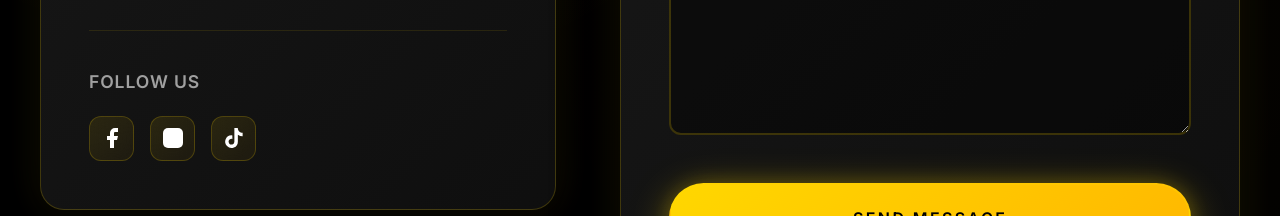
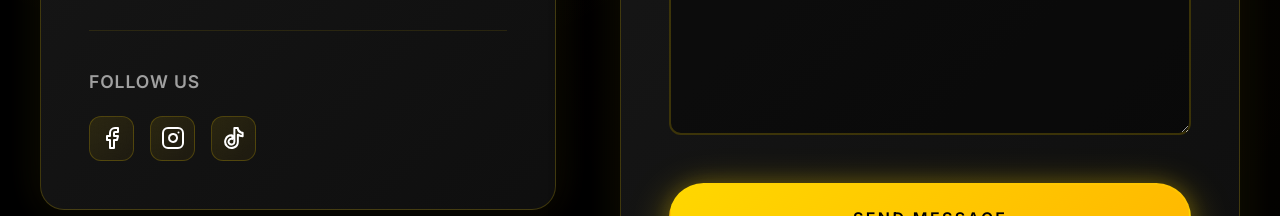
Before and after one commit to Ali139456/AromaTales, a React (Vite) app: page /contact in a window 1280 px wide. Shown: the part 960-1176 px from the top of the page. Built offline with nearby package versions, Linux system fonts and the light colour scheme; no server answers.

Commit message:
Update contact form social media icons to stroke-based design

```diff
--- a/src/components/Contact.jsx
+++ b/src/components/Contact.jsx
@@ -108,7 +108,7 @@
                     aria-label="Facebook"
                     className="social-link"
                   >
-                    <svg width="24" height="24" viewBox="0 0 24 24" fill="currentColor">
+                    <svg width="24" height="24" viewBox="0 0 24 24" fill="none" stroke="currentColor" strokeWidth="2" strokeLinecap="round" strokeLinejoin="round">
                       <path d="M18 2h-3a5 5 0 0 0-5 5v3H7v4h3v8h4v-8h3l1-4h-4V7a1 1 0 0 1 1-1h3z"></path>
                     </svg>
                   </a>
@@ -119,7 +119,7 @@
                     aria-label="Instagram"
                     className="social-link"
                   >
-                    <svg width="24" height="24" viewBox="0 0 24 24" fill="currentColor">
+                    <svg width="24" height="24" viewBox="0 0 24 24" fill="none" stroke="currentColor" strokeWidth="2" strokeLinecap="round" strokeLinejoin="round">
                       <rect x="2" y="2" width="20" height="20" rx="5" ry="5"></rect>
                       <path d="M16 11.37A4 4 0 1 1 12.63 8 4 4 0 0 1 16 11.37z"></path>
                       <line x1="17.5" y1="6.5" x2="17.51" y2="6.5"></line>
@@ -132,7 +132,7 @@
                     aria-label="TikTok"
                     className="social-link"
                   >
-                    <svg width="24" height="24" viewBox="0 0 24 24" fill="currentColor">
+                    <svg width="24" height="24" viewBox="0 0 24 24" fill="none" stroke="currentColor" strokeWidth="2" strokeLinecap="round" strokeLinejoin="round">
                       <path d="M19.59 6.69a4.83 4.83 0 0 1-3.77-4.25V2h-3.45v13.67a2.89 2.89 0 0 1-5.2 1.74 2.89 2.89 0 0 1 2.31-4.64 2.93 2.93 0 0 1 .88.13V9.4a6.84 6.84 0 0 0-1-.05A6.33 6.33 0 0 0 5 20.1a6.34 6.34 0 0 0 10.86-4.43v-7a8.16 8.16 0 0 0 4.77 1.52v-3.4a4.85 4.85 0 0 1-1-.1z"></path>
                     </svg>
                   </a>
```
